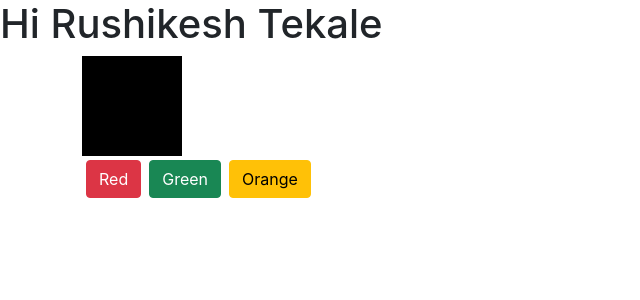
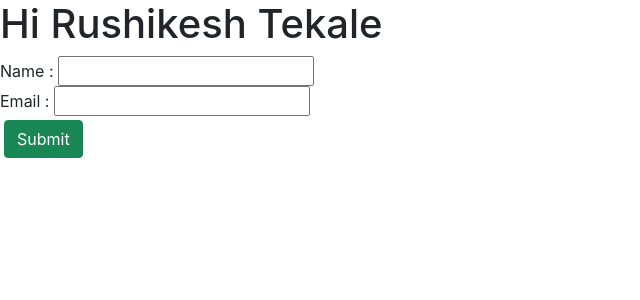
Before and after one commit to RushikeshTekale66/React-Important-Concept, a React (Create React App) app: page / in a window 1280 px wide. Shown: the top 300 px of the page, without its empty margins (0-640 px from the left). Built offline with nearby package versions, Linux system fonts and the light colour scheme.

Commit message:
Login form in React.js

```diff
--- a/src/App.js
+++ b/src/App.js
@@ -1,13 +1,11 @@
-import { Statehhook } from "./Components/Statehhook";
+import Login from "./Components/Login";
 
-const App = (props) => {
-  let title = props.color;
-  console.log("Title color is " , title);
+const App = () => {
 
   return (
     <>
       <h1>Hi Rushikesh Tekale</h1>
-      <Statehhook title = {title}/>
+      <Login/>
     </>
   )
 }
--- /dev/null
+++ b/src/Components/Login.js
@@ -0,0 +1,33 @@
+import React, { useState } from 'react';
+
+const Login = () => {
+
+    const [formData, setFormData] = useState({
+        name : '',
+        email : ''
+    })
+
+
+    const handleSubmit = (e)=>{
+        e.preventDefault();
+        console.log(formData.name);
+
+        alert(`Name : ${formData.name} & Email : ${formData.email}`)
+    }
+    const handleChange = (e)=>{
+        const {name , value} = e.target;
+        setFormData({...formData, [name]:value});
+    }
+
+    return (
+        <>
+           <form onSubmit={handleSubmit}>
+                Name : <input type='text' name='name' value={formData.name} onChange={handleChange}/><br/>
+                Email : <input type='text' name='email' value={formData.email} onChange={handleChange}/><br/>
+                <button type='submit' className='btn btn-success m-1'>Submit</button>
+           </form>
+        </>
+    )
+}
+
+export default Login;
--- a/src/Components/Statehhook.js
+++ /dev/null
@@ -1,19 +0,0 @@
-import { useState } from 'react'
-
-export const Statehhook = (props) => {
-    const [color, setColor] = useState("black");
-    console.log(color);
-
-  return (
-    <div className='container'>
-
-        <h1>{props.title}</h1>
-        <div style={{height : "100px", width: "100px", backgroundColor : `${color}`}}></div>
-
-    <button className='btn btn-danger m-1' onClick={()=>setColor("red")}>Red</button>
-    <button className='btn btn-success m-1' onClick={()=>setColor("green")}>Green</button>
-    <button className='btn btn-warning m-1' onClick={()=>setColor("orange")}>Orange</button>
-
-    </div>
-  )
-}
```
